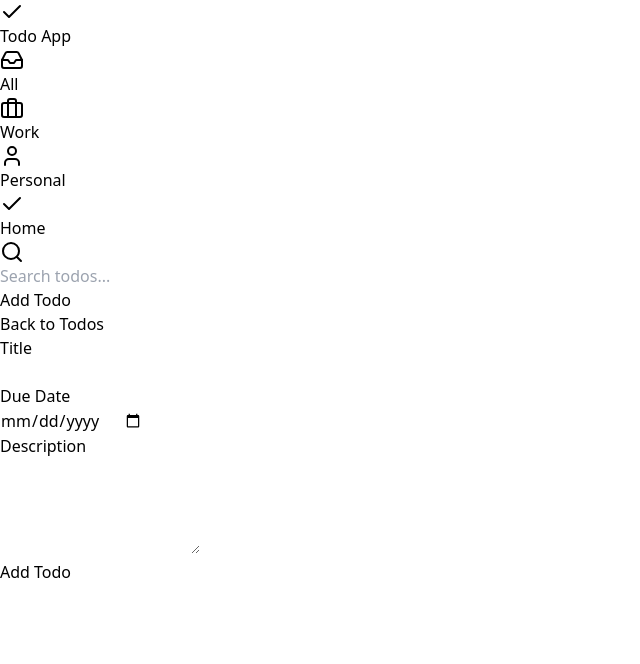
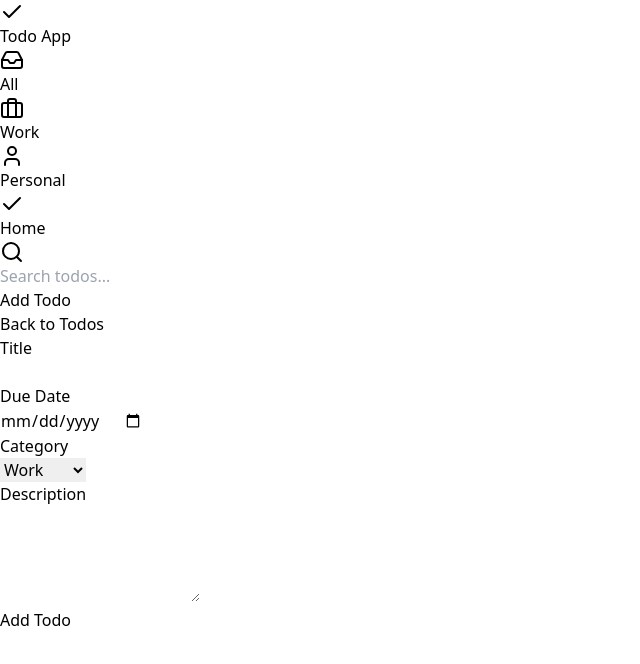
Before and after one commit to SudoSurya/todo-app-assignment, a React (Vite) app in the folder todo-frontend/: page /addtodo in a window 1280 px wide. Shown: the top 664 px of the page, without its empty margins (0-640 px from the left). Built offline with nearby package versions, Linux system fonts and the light colour scheme.

Commit message:
feat: view todos page

```diff
--- a/todo-frontend/src/components/TodoForm.tsx
+++ b/todo-frontend/src/components/TodoForm.tsx
@@ -7,6 +7,7 @@ type Inputs = {
     title: string,
     due_date: string,
     description: string
+    category: 'work' | 'personal'
 }
 export default function TodoForm() {
     const {
@@ -69,6 +70,24 @@ export default function TodoForm() {
                     {errors.due_date && <span className="text-red-500">This due date is required</span>}
                 </div>
                 <div className="sm:col-span-2">
+                    <label htmlFor="email" className="block text-sm font-semibold leading-6 text-gray-900">
+                        Category
+                    </label>
+                    <div className="my-2.5">
+                        <select
+                            id="category"
+                            {...register("category", { required: true })}
+                            className="block w-full rounded-md border-0 px-3.5 py-2
+                            shadow-sm ring-1 ring-inset ring-gray-300
+                            sm:text-sm"
+                        >
+                            <option value="work">Work</option>
+                            <option value="personal">Personal</option>
+                        </select>
+                    </div>
+                    {errors.due_date && <span className="text-red-500">This due date is required</span>}
+                </div>
+                <div className="sm:col-span-2">
                     <label htmlFor="message" className="block text-sm font-semibold leading-6 text-gray-900">
                         Description
                     </label>
--- a/todo-frontend/src/main.tsx
+++ b/todo-frontend/src/main.tsx
@@ -5,14 +5,16 @@ import './index.css'
 import { BrowserRouter, Route, Routes } from 'react-router-dom'
 import AddTodo from './components/AddTodo.tsx'
 import Todos from './components/Todo.tsx'
+import SingleTodo from './components/SingleTodo.tsx'
 
 ReactDOM.createRoot(document.getElementById('root')!).render(
     <React.StrictMode>
         <BrowserRouter>
             <Routes>
                 <Route path="/" element={<App />} >
-                    <Route path="/" element={<Todos/>} />
+                    <Route path="/" element={<Todos />} />
                     <Route path="/addtodo" element={<AddTodo />} />
+                    <Route path="/viewtodo/:id" element={<SingleTodo />} />
                 </Route>
             </Routes>
         </BrowserRouter>
```
